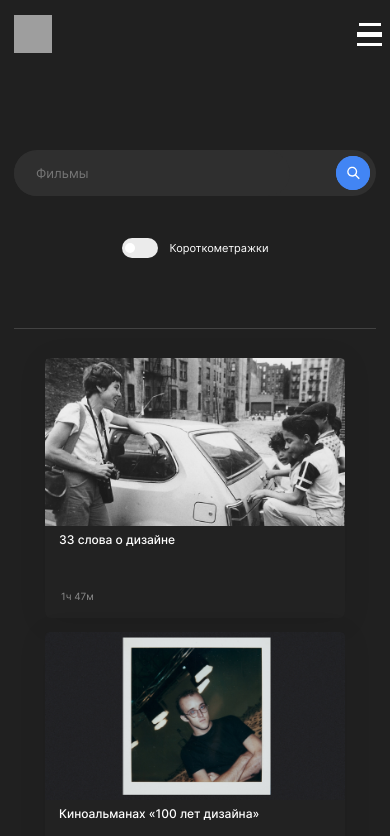
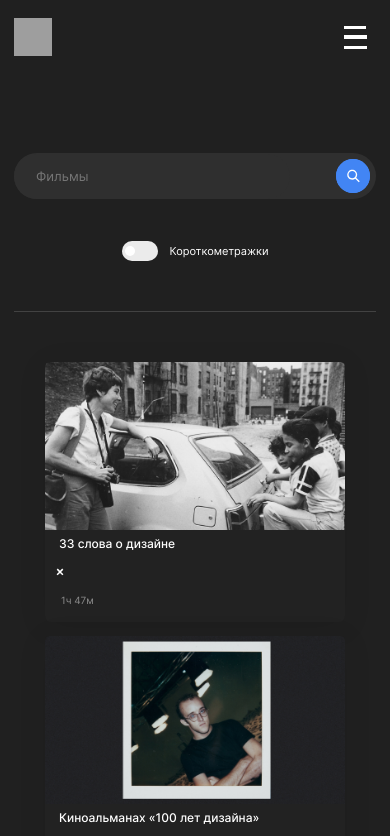
Before and after one commit to DonVladon96/movies-explorer-frontend, a React (Create React App) app: page /saved-movies in a window 390 px wide. Shown: the top 836 px of the page. Built offline with nearby package versions, Linux system fonts and the light colour scheme; grey boxes are pictures that could not be loaded; the HTML template or start-up script is replaced by a standard one.

Commit message:
после ревью

```diff
--- a/src/components/Footer/Footer.css
+++ b/src/components/Footer/Footer.css
@@ -121,6 +121,7 @@
         flex-direction: column;
         align-items: center;
         padding: 0;
+        padding-bottom: 3px;
     }
 
     .footer__info {
--- a/src/components/HeaderLogedin/HeaderLogedin.css
+++ b/src/components/HeaderLogedin/HeaderLogedin.css
@@ -302,6 +302,20 @@
     .header__logedin {
         margin-left: 14px;
         margin-right: 14px;
-        padding-top: 15px;
+        padding-top: 18px;
+    }
+
+    .header__burger {
+        width: 35px;
+    }
+
+    .header__burger-inner {
+        height: 4px;
+        width: 23px;
+    }
+
+    .header__burger-inner::before {
+        left: 0;
+    ;
     }
 }
--- a/src/components/Movies/Movies.css
+++ b/src/components/Movies/Movies.css
@@ -46,6 +46,6 @@
     .movies__button-container {
         width: 240px;
         height: 36px;
-        margin-top: 65px;
+        margin-top: 62px;
     }
 }
--- a/src/components/Movies/MoviesCardList/MoviesCardList.css
+++ b/src/components/Movies/MoviesCardList/MoviesCardList.css
@@ -174,8 +174,8 @@
         grid-template-columns: 1fr;
         padding-left: 10px;
         padding-right: 10px;
-        padding-top: 19px;
-        gap: 14px;
+        gap: 12px;
+        padding-top: 41px;
     }
 
     .movie__poster {
--- a/src/components/Movies/SearchForm/SearchForm.css
+++ b/src/components/Movies/SearchForm/SearchForm.css
@@ -180,6 +180,7 @@
 
     .searchform__switch-container {
         gap: 12px;
+        padding-bottom: 50px;
     }
 
     .searchform__short-films {
--- a/src/components/SavedMovies/SavedMovies.css
+++ b/src/components/SavedMovies/SavedMovies.css
@@ -82,6 +82,19 @@
     margin: 0;
     margin-right: 16px;
     cursor: pointer;
+}
+
+.saveMovie__like_activee {
+    background-image: url("../../images/delete.svg");
+    background-color: #222222;
+    border: none;
+    width: 30px;
+    height: 30px;
+    flex-shrink: 0;
+    margin: 0;
+    margin-right: 16px;
+    cursor: pointer;
+    display: none;
 }
 
 .saveMovie__time-line {
@@ -198,9 +211,9 @@
         grid-template-columns: 1fr;
         padding-left: 10px;
         padding-right: 10px;
-        padding-top: 19px;
         gap: 14px;
         margin-bottom: 177px;
+        padding-top: 40px;
     }
 
     .saveMovie__poster {
@@ -234,6 +247,10 @@
         padding: 0;
     }
 
+    .saveMovie__like_activee {
+    display: block;
+    }
+
     .saveMovie__like {
         margin-right: 0;
     }
--- a/src/components/SavedMovies/SavedMovies.jsx
+++ b/src/components/SavedMovies/SavedMovies.jsx
@@ -24,6 +24,7 @@ function SavedMovies() {
                 <figcaption className="saveMovie__caption">33 слова о дизайне</figcaption>
                 <div className="saveMovie__like-container">
                   <button className="saveMovie__like"></button>
+                  <button className="saveMovie__like_activee"></button>
                 </div>
               </figure>
               <p className="saveMovie__time-line">1ч 47м</p>
```
Also changed, not shown: src/images/vitaliy.png (added).
